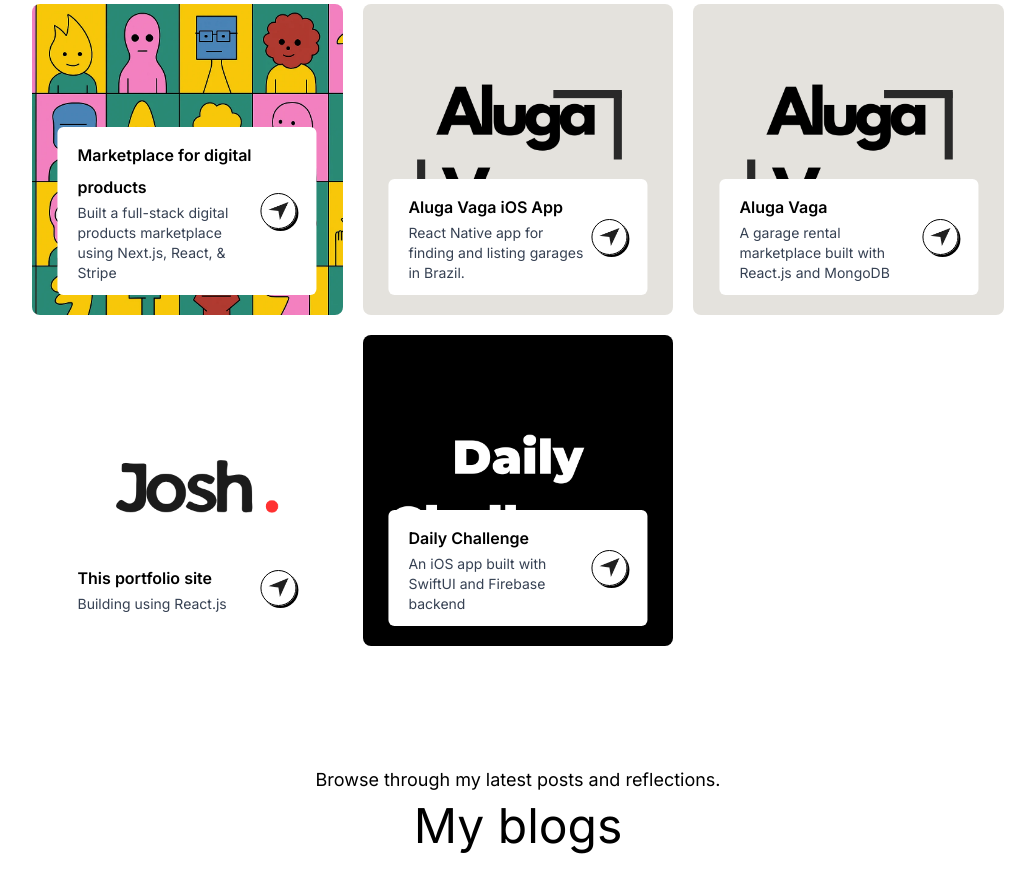
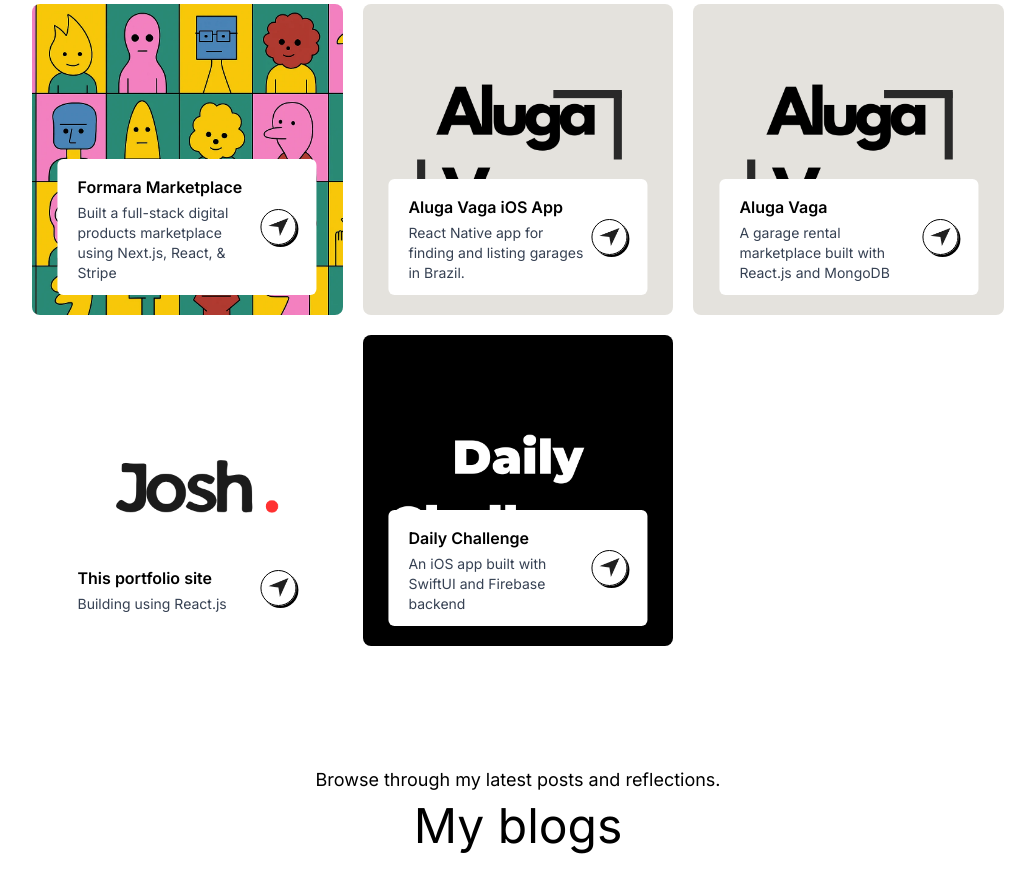
Before and after one commit to jmkenyon/joshmkenyon, a Next.js app: page / in a window 1280 px wide. Shown: the part 960-1848 px from the top of the page, without its empty margins (122-1157 px from the left). Built offline with nearby package versions, Linux system fonts and the light colour scheme.

Commit message:
added formara title

```diff
--- a/public/assets/assets.js
+++ b/public/assets/assets.js
@@ -82,7 +82,7 @@
 
 export const projectData = [
   {
-    title: "Marketplace for digital products",
+    title: "Formara Marketplace",
     description:
       "Built a full-stack digital products marketplace using Next.js, React, & Stripe",
     bgImage: "/background.png",
@@ -112,16 +112,6 @@
     bgImage: "/dailychallenge.png",
     link: "https://apps.apple.com/gb/app/the-daily-challenge/id6741366136",
   },
-  // {
-  //     title: 'Photography site',
-  //     description: 'Web Design',
-  //     bgImage: '/work-3.png',
-  // },
-  // {
-  //     title: 'UI/UX designing',
-  //     description: 'UI/UX Design',
-  //     bgImage: '/work-4.png',
-  // },
 ];
 
 export const blogData = [
```
